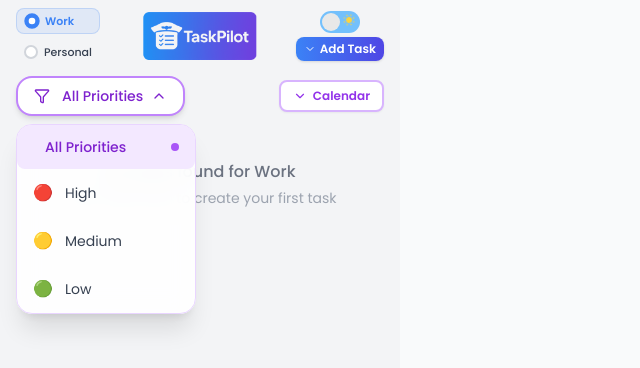
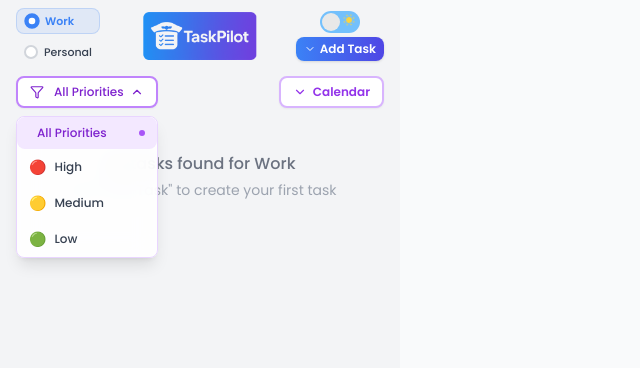
Before and after one commit to c7harry/TaskPilot, a React (Create React App) app: page / in a window 1280 px wide. Both pictures are taken after a click on the button "All Priorities". Shown: the top 368 px of the page, without its empty margins (0-640 px from the left). Built offline with nearby package versions, Linux system fonts and the light colour scheme.

Commit message:
make filter button smaller

```diff
--- a/src/PriorityDropdown.js
+++ b/src/PriorityDropdown.js
@@ -49,23 +49,23 @@ const PriorityDropdown = ({ filterPriority, setFilterPriority, priority, setPrio
       {/* Main dropdown button */}
       <motion.button
         onClick={() => setIsOpen(!isOpen)}
-        className={`flex items-center gap-2 px-4 py-2 rounded-2xl shadow-md border-2 text-sm font-semibold
-          transition-all duration-300 hover:shadow-lg focus:outline-none
-          min-w-[140px] justify-between transform hover:scale-[1.02] ${
+        className={`flex items-center gap-1.5 px-3 py-1.5 rounded-lg shadow-sm border-2 text-xs font-semibold
+          transition-all duration-300 hover:shadow-md focus:outline-none
+          min-w-[120px] justify-between transform hover:scale-105 ${
             variant === "filter"
               ? `${currentValue === 'All' ? 'bg-white dark:bg-gray-800 text-purple-700 dark:text-purple-300 border-purple-400 dark:border-purple-400' : 'bg-white dark:bg-gray-800 text-purple-700 dark:text-purple-300 border-purple-300 dark:border-purple-600'}`
               : "bg-gradient-to-r from-blue-500 to-indigo-600 text-white border-blue-400 dark:border-indigo-700 backdrop-blur-sm"
           }`}
-        whileHover={{ scale: 1.02 }}
-        whileTap={{ scale: 0.98 }}
+        whileHover={{ scale: 1.05 }}
+        whileTap={{ scale: 0.95 }}
       >
-        <div className="flex items-center gap-2">
+        <div className="flex items-center gap-1.5">
           {variant === "filter" && (
             <motion.div
               animate={{ rotate: isOpen ? 360 : 0 }}
               transition={{ duration: 0.5 }}
             >
-              <Filter size={16} />
+              <Filter size={14} />
             </motion.div>
           )}
           <span className="flex items-center gap-1">
@@ -82,7 +82,7 @@ const PriorityDropdown = ({ filterPriority, setFilterPriority, priority, setPrio
           animate={{ rotate: isOpen ? 180 : 0 }}
           transition={{ duration: 0.3, type: "spring", stiffness: 200 }}
         >
-          <ChevronDown size={16} />
+          <ChevronDown size={14} />
         </motion.div>
       </motion.button>
 
@@ -95,8 +95,8 @@ const PriorityDropdown = ({ filterPriority, setFilterPriority, priority, setPrio
             exit={{ opacity: 0, y: -10, scale: 0.95 }}
             transition={{ duration: 0.3, type: "spring", stiffness: 300 }}
             className="absolute top-full left-0 mt-2 w-full bg-white/90 dark:bg-gray-800/90
-              rounded-2xl shadow-xl border border-purple-200 dark:border-purple-700
-              overflow-hidden z-50 min-w-[180px] backdrop-blur-md"
+              rounded-lg shadow-lg border border-purple-200 dark:border-purple-700
+              overflow-hidden z-50 min-w-[140px] backdrop-blur-md"
           >
             {priorities.map((priority, index) => (
               <motion.button
@@ -105,7 +105,7 @@ const PriorityDropdown = ({ filterPriority, setFilterPriority, priority, setPrio
                 initial={{ opacity: 0, x: -20 }}
                 animate={{ opacity: 1, x: 0 }}
                 transition={{ duration: 0.2, delay: index * 0.05 }}
-                className={`w-full px-4 py-3 text-left flex items-center gap-3 text-sm
+                className={`w-full px-3 py-2 text-left flex items-center gap-2 text-xs
                   transition-all duration-200 hover:bg-purple-50 dark:hover:bg-purple-900/20
                   hover:scale-[1.02] transform
                   ${currentValue === priority.value
@@ -115,14 +115,14 @@ const PriorityDropdown = ({ filterPriority, setFilterPriority, priority, setPrio
                 whileHover={{ scale: 1.02 }}
                 whileTap={{ scale: 0.98 }}
               >
-                <span className="text-base">{priority.icon}</span>
-                <span className="flex-1">{priority.label}</span>
+                <span className="text-sm">{priority.icon}</span>
+                <span className="flex-1 font-medium">{priority.label}</span>
                 {currentValue === priority.value && (
                   <motion.div
                     initial={{ scale: 0 }}
                     animate={{ scale: 1 }}
                     transition={{ type: "spring", stiffness: 300 }}
-                    className="w-2 h-2 bg-purple-500 rounded-full"
+                    className="w-1.5 h-1.5 bg-purple-500 rounded-full"
                   />
                 )}
               </motion.button>
```
